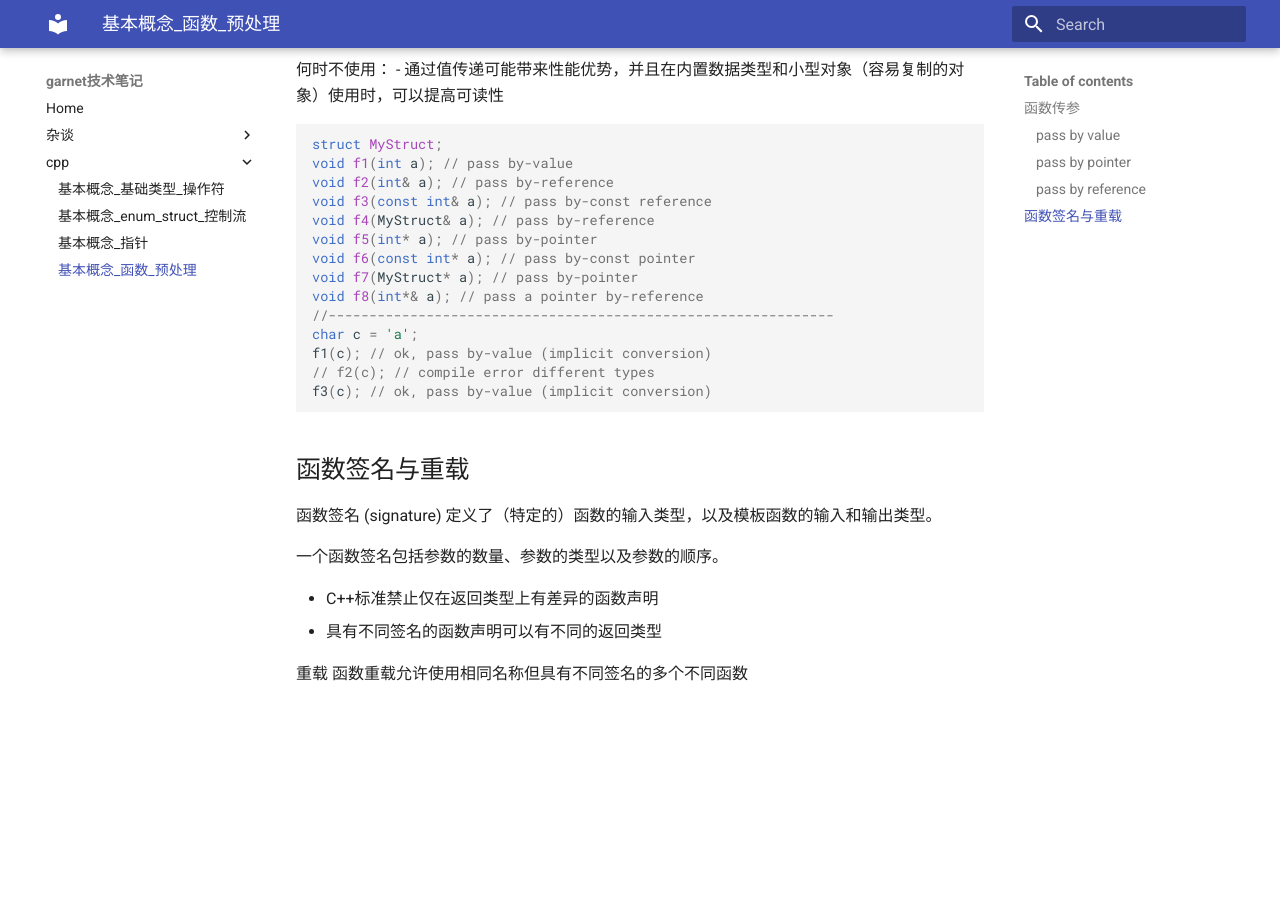
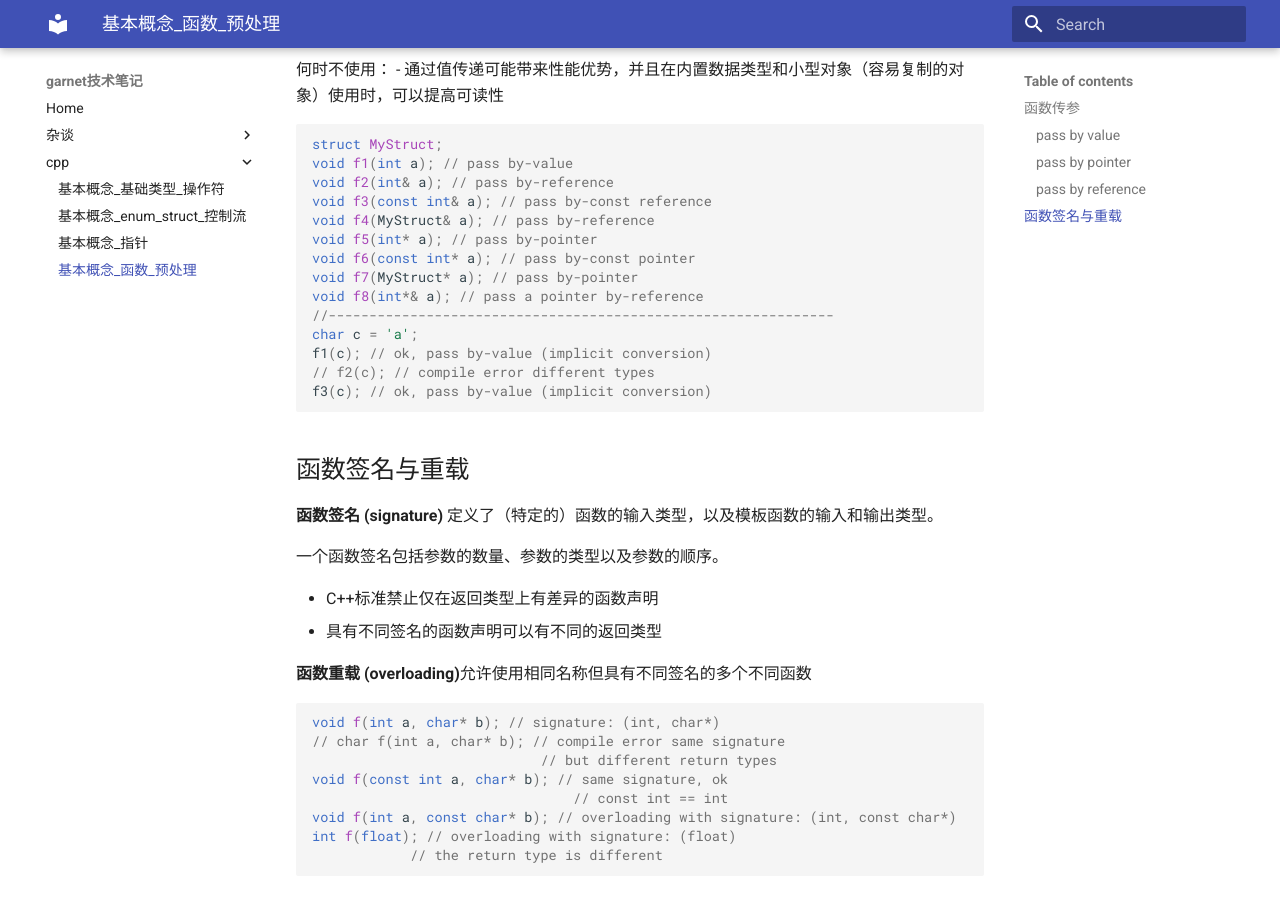
Before and after one commit to ymma98/technotes, an MkDocs documentation site: the page built from docs/cpp/基本概念_函数_预处理.md, in a window 1280 px wide and 900 px high, scrolled down 950 px. Built offline with MkDocs 1.6.1 and Material for MkDocs 9.7.7, drawn with Linux system fonts in a browser that asks for light colours; before the commit the page ends 1661 px from its top, so only the background shows below that.

Commit message:
docs/cpp/基本概念_函数_预处理.md updated from https://stackedit.cn/

````diff
--- a/docs/cpp/基本概念_函数_预处理.md
+++ b/docs/cpp/基本概念_函数_预处理.md
@@ -73,15 +73,26 @@ f3(c); // ok, pass by-value (implicit conversion)
 
 ## 函数签名与重载
 
-函数签名 (signature) 定义了（特定的）函数的输入类型，以及模板函数的输入和输出类型。
+**函数签名 (signature)** 定义了（特定的）函数的输入类型，以及模板函数的输入和输出类型。
 
  一个函数签名包括参数的数量、参数的类型以及参数的顺序。
 
 -   C++标准禁止仅在返回类型上有差异的函数声明
 -   具有不同签名的函数声明可以有不同的返回类型
 
- 重载 函数重载允许使用相同名称但具有不同签名的多个不同函数
+**函数重载  (overloading)**允许使用相同名称但具有不同签名的多个不同函数
+
+```cpp
+void f(int a, char* b); // signature: (int, char*)
+// char f(int a, char* b); // compile error same signature
+							// but different return types
+void f(const int a, char* b); // same signature, ok
+								// const int == int
+void f(int a, const char* b); // overloading with signature: (int, const char*)
+int f(float); // overloading with signature: (float)
+			// the return type is different
+```
 <!--stackedit_data:
-eyJoaXN0b3J5IjpbLTE1MDkxNTcxMDMsLTE4NDEyMDM3MjMsMT
-UwNzI3NDQ5MiwxODU0MDQ3NjAxXX0=
+eyJoaXN0b3J5IjpbOTY3OTM0Mjk5LC0xODQxMjAzNzIzLDE1MD
+cyNzQ0OTIsMTg1NDA0NzYwMV19
 -->
````
